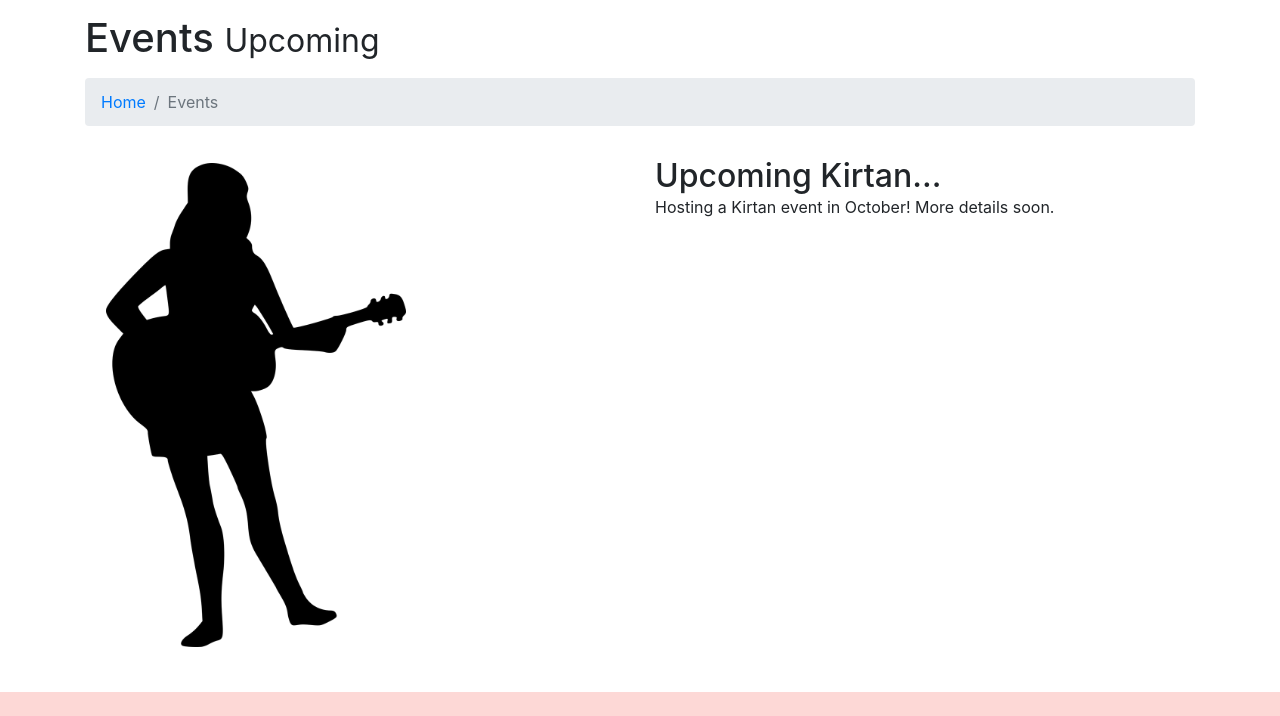
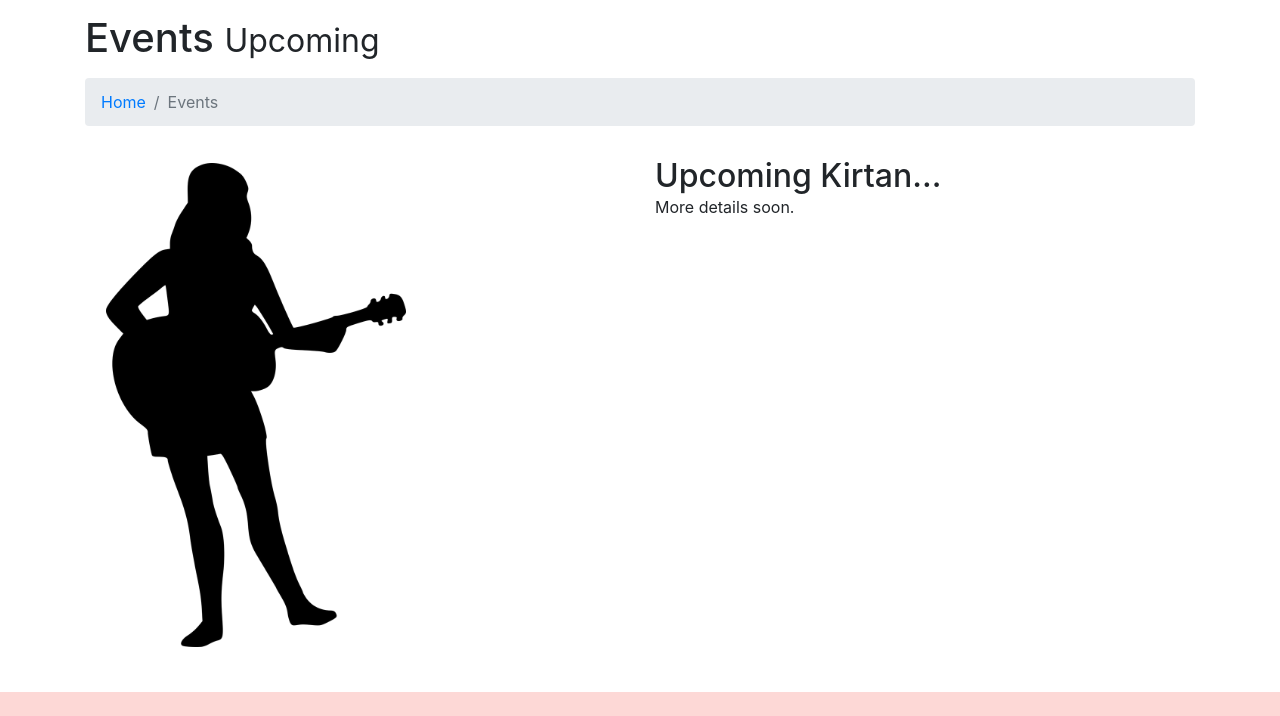
Before and after one commit to JaanSangha/annakirtan.github.io, a website: page events.html in a window 1280 px wide. Shown: the part 84-800 px from the top of the page. Drawn offline with Linux system fonts and the light colour scheme.

Commit message:
updated events

```diff
--- a/events.html
+++ b/events.html
@@ -81,7 +81,7 @@
           </div>
           <div class="col-lg-6">
             <h2 class="card-subtitle">Upcoming Kirtan...</h2>
-            <p class="card-text">Hosting a Kirtan event in October! More details soon.</p>
+            <p class="card-text">More details soon.</p>
            <!-- <a href="#" class="btn btn-primary">Event Page &rarr;</a> -->
           </div>
         </div>
```
